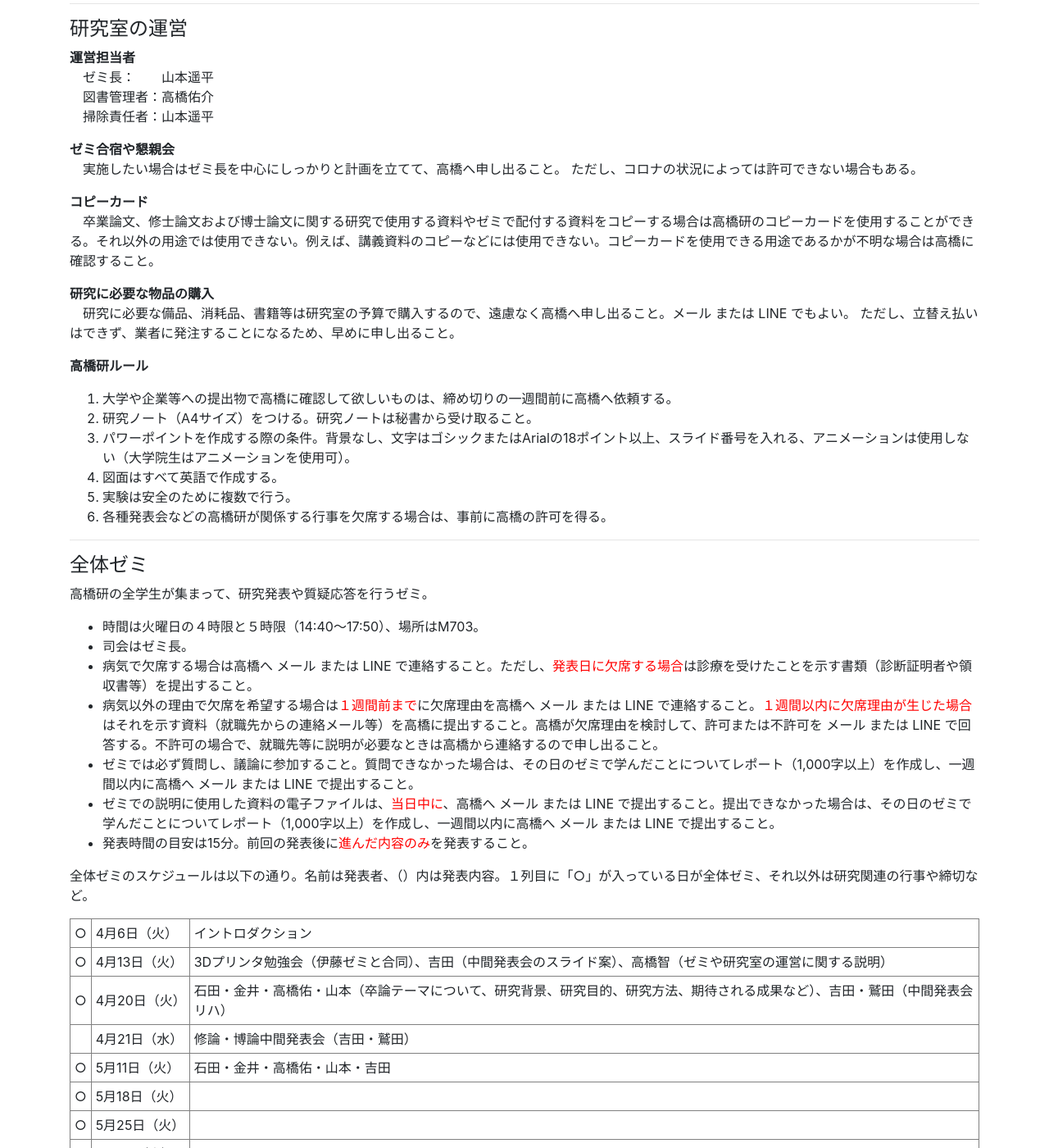
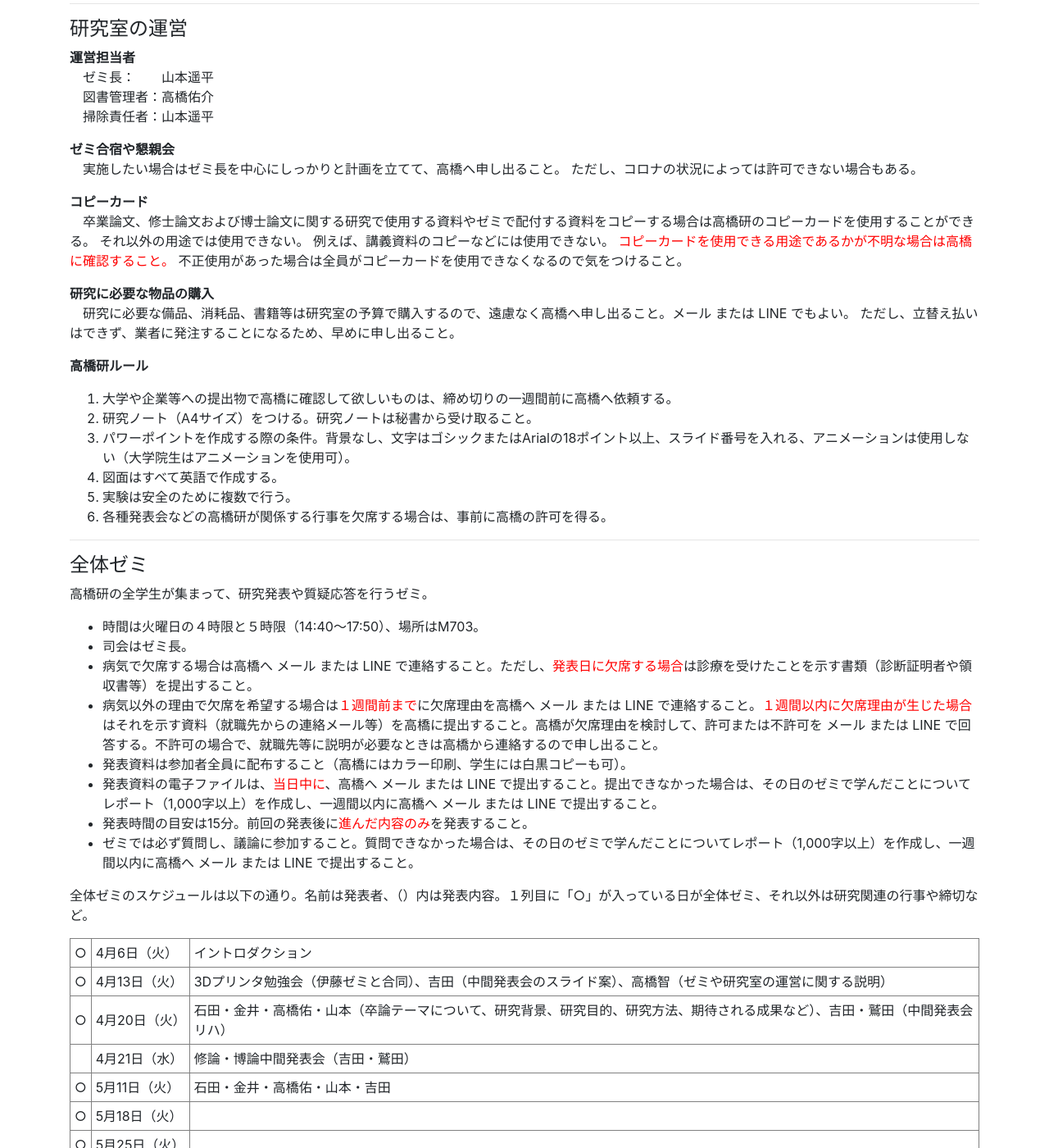
Before and after one commit to tkhslab/tkhslab.github.io, a Jekyll site: the page built from forstudents.md, in a window 1280 px wide and 1400 px high, scrolled down 942 px. Shown: the whole window at 82% size. Built offline with Jekyll 4.4.1, drawn with Linux system fonts in a browser that asks for light colours; nearby versions of some CDN libraries.

Commit message:
revise general seminar

```diff
--- a/forstudents.md
+++ b/forstudents.md
@@ -61,7 +61,11 @@ title: For students
 ただし、コロナの状況によっては許可できない場合もある。
 
 **コピーカード**<br>
-　卒業論文、修士論文および博士論文に関する研究で使用する資料やゼミで配付する資料をコピーする場合は高橋研のコピーカードを使用することができる。それ以外の用途では使用できない。例えば、講義資料のコピーなどには使用できない。コピーカードを使用できる用途であるかが不明な場合は高橋に確認すること。
+　卒業論文、修士論文および博士論文に関する研究で使用する資料やゼミで配付する資料をコピーする場合は高橋研のコピーカードを使用することができる。
+それ以外の用途では使用できない。
+例えば、講義資料のコピーなどには使用できない。
+<span style="color: red;">コピーカードを使用できる用途であるかが不明な場合は高橋に確認すること。</span>
+不正使用があった場合は全員がコピーカードを使用できなくなるので気をつけること。
 
 **研究に必要な物品の購入**<br>
 　研究に必要な備品、消耗品、書籍等は研究室の予算で購入するので、遠慮なく高橋へ申し出ること。メール または LINE でもよい。
@@ -84,9 +88,10 @@ title: For students
 - 司会はゼミ長。
 - 病気で欠席する場合は高橋へ メール または LINE で連絡すること。ただし、<span style="color: red;">発表日に欠席する場合</span>は診療を受けたことを示す書類（診断証明者や領収書等）を提出すること。
 - 病気以外の理由で欠席を希望する場合は<span style="color: red;">１週間前まで</span>に欠席理由を高橋へ メール または LINE で連絡すること。<span style="color: red;">１週間以内に欠席理由が生じた場合</span>はそれを示す資料（就職先からの連絡メール等）を高橋に提出すること。高橋が欠席理由を検討して、許可または不許可を メール または LINE で回答する。不許可の場合で、就職先等に説明が必要なときは高橋から連絡するので申し出ること。
+- 発表資料は参加者全員に配布すること（高橋にはカラー印刷、学生には白黒コピーも可）。
+- 発表資料の電子ファイルは、<span style="color: red;">当日中に</span>、高橋へ メール または LINE で提出すること。提出できなかった場合は、その日のゼミで学んだことについてレポート（1,000字以上）を作成し、一週間以内に高橋へ メール または LINE で提出すること。
+- 発表時間の目安は15分。前回の発表後に<span style="color: red;">進んだ内容のみ</span>を発表すること。
 - ゼミでは必ず質問し、議論に参加すること。質問できなかった場合は、その日のゼミで学んだことについてレポート（1,000字以上）を作成し、一週間以内に高橋へ メール または LINE で提出すること。
-- ゼミでの説明に使用した資料の電子ファイルは、<span style="color: red;">当日中に</span>、高橋へ メール または LINE で提出すること。提出できなかった場合は、その日のゼミで学んだことについてレポート（1,000字以上）を作成し、一週間以内に高橋へ メール または LINE で提出すること。
-- 発表時間の目安は15分。前回の発表後に<span style="color: red;">進んだ内容のみ</span>を発表すること。
 
 全体ゼミのスケジュールは以下の通り。名前は発表者、（）内は発表内容。１列目に「○」が入っている日が全体ゼミ、それ以外は研究関連の行事や締切など。
 
```
